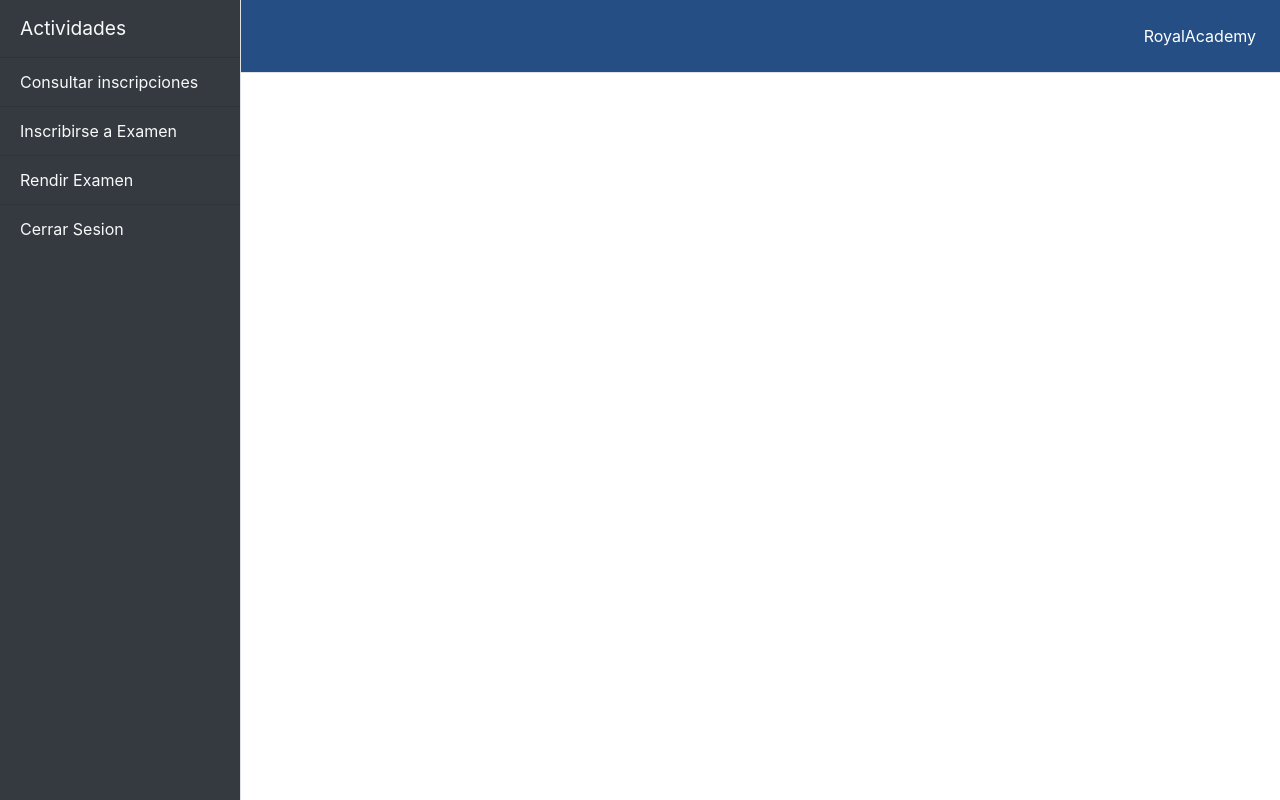
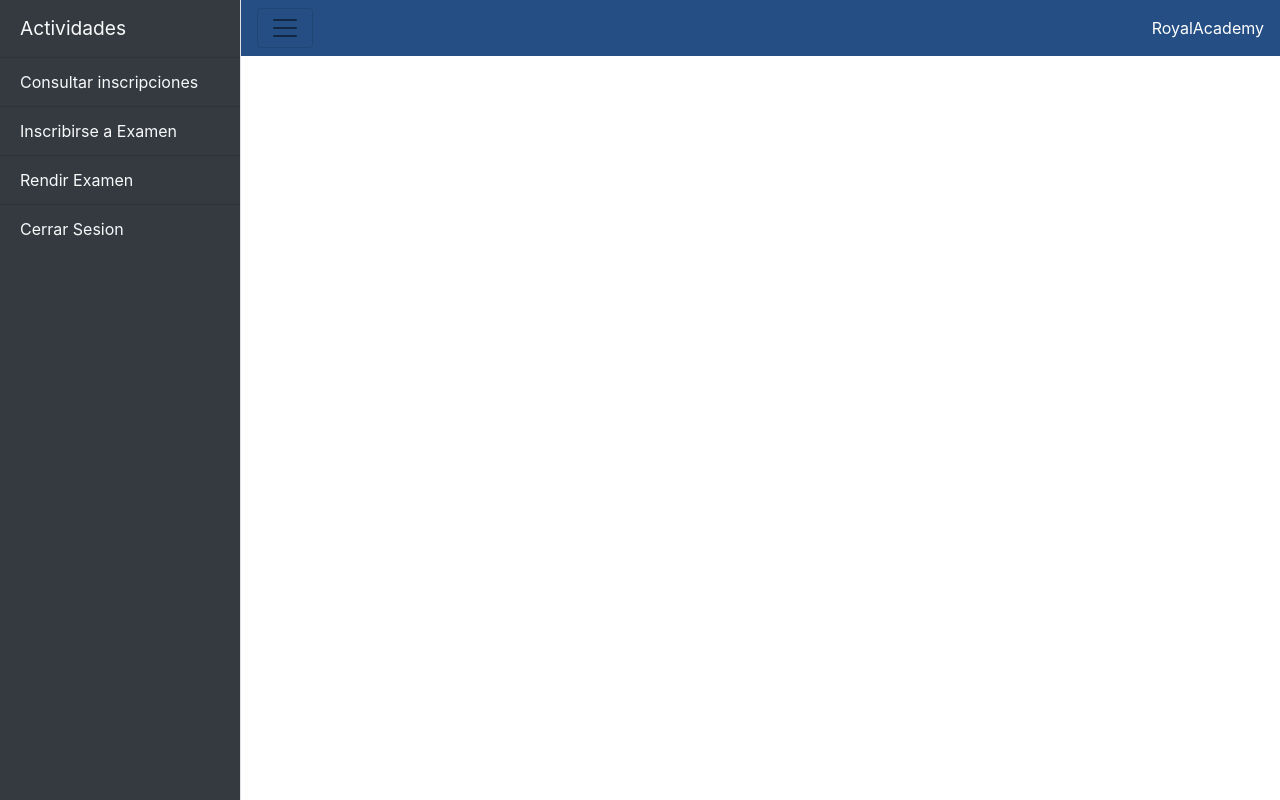
Before and after one commit to ltisera/RoyalAcademy, a Flask app: page /ag in a window 1280 px wide. Run offline with Flask 2, Linux system fonts and the light colour scheme; data that the repository does not hold is empty; some libraries are stand-ins or nearby versions.

Commit message:
Alumno responsive

```diff
--- a/static/js/alumno.js
+++ b/static/js/alumno.js
@@ -9,7 +9,9 @@ $.ajax({
     console.log("traigo el usuario")
     console.log(response);
     alumno = response;
-    $("#navconsultar").click();
+    $(document).ready(function(){
+      $("#navconsultar").click();
+    });
   },
   error:function(response){
     console.log("Error")
--- a/templates/alumno.html
+++ b/templates/alumno.html
@@ -126,18 +126,13 @@
 
   <!-- Page Content -->
   <div id="page-content-wrapper">
-
-    <nav class="navbar navbar-expand-lg navbar-light p-3 mb-2  prueba text-white border-bottom">
-      <button class="navbar-toggler" type="button" data-toggle="collapse" data-target="#navbarSupportedContent" aria-controls="navbarSupportedContent" aria-expanded="false" aria-label="Toggle navigation" aria-expanded="false" aria-controls="collapseExample">
-        <span class="navbar-toggler-icon"></span>
+    <nav class="navbar navbar-light prueba text-white">
+      <button class="navbar-toggler" type="button" id="menu-toggle">
+      <span class="navbar-toggler-icon"></span>
       </button>
 
-      <div class="collapse navbar-collapse" id="navbarSupportedContent">
-        <ul class="navbar-nav ml-auto mt-2 mt-lg-0">
-          <li class="nav-item active">
-            <a class="nav-link text-white" href="/alumno">RoyalAcademy<span class="sr-only">(current)</span></a>
-          </li>
-        </ul>
+      <div class="ml-auto" id="usuariocabecera">
+        RoyalAcademy
       </div>
     </nav>
     <div id="contenido">
@@ -205,7 +200,12 @@
     <script src="https://cdnjs.cloudflare.com/ajax/libs/popper.js/1.14.7/umd/popper.min.js" integrity="sha384-UO2eT0CpHqdSJQ6hJty5KVphtPhzWj9WO1clHTMGa3JDZwrnQq4sF86dIHNDz0W1" crossorigin="anonymous"></script>
     <script src="https://stackpath.bootstrapcdn.com/bootstrap/4.3.1/js/bootstrap.min.js" integrity="sha384-JjSmVgyd0p3pXB1rRibZUAYoIIy6OrQ6VrjIEaFf/nJGzIxFDsf4x0xIM+B07jRM" crossorigin="anonymous"></script>
 
-
+    <script >
+        $("#menu-toggle").click(function(e) {
+          e.preventDefault();
+          $("#wrapper").toggleClass("toggled");
+        });
+      </script>
 
   </body>
 </html>
```
